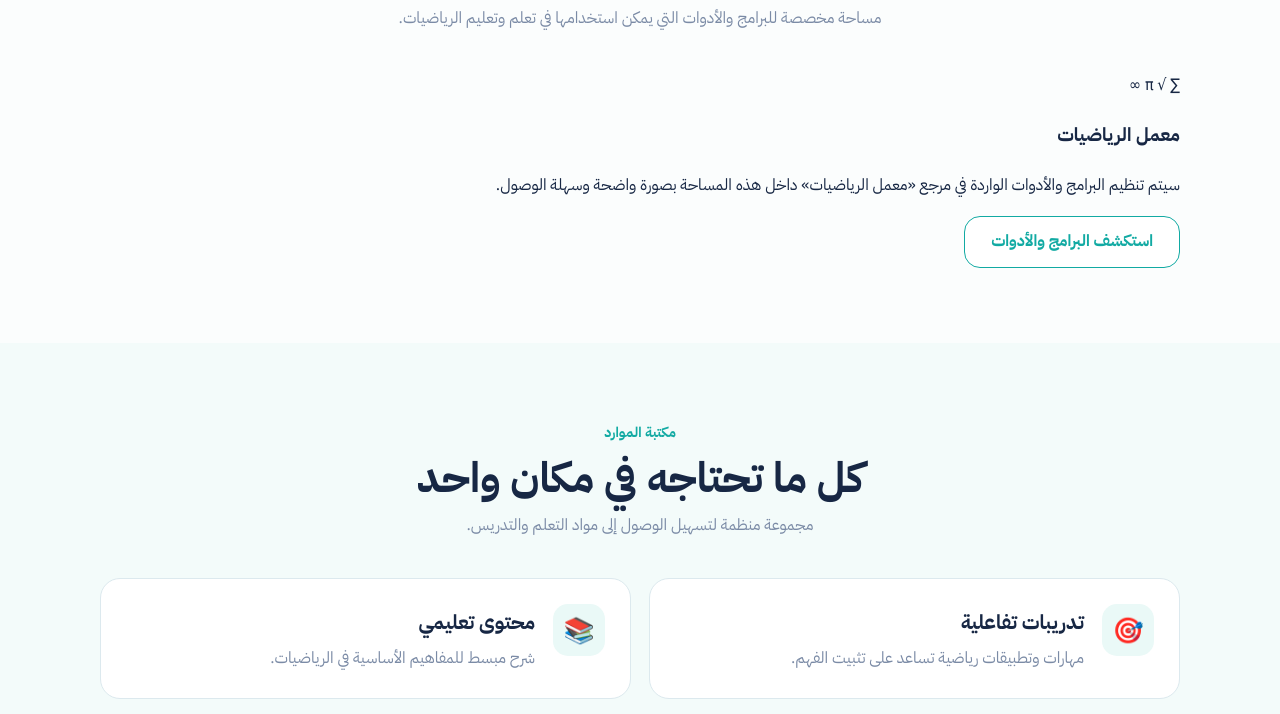
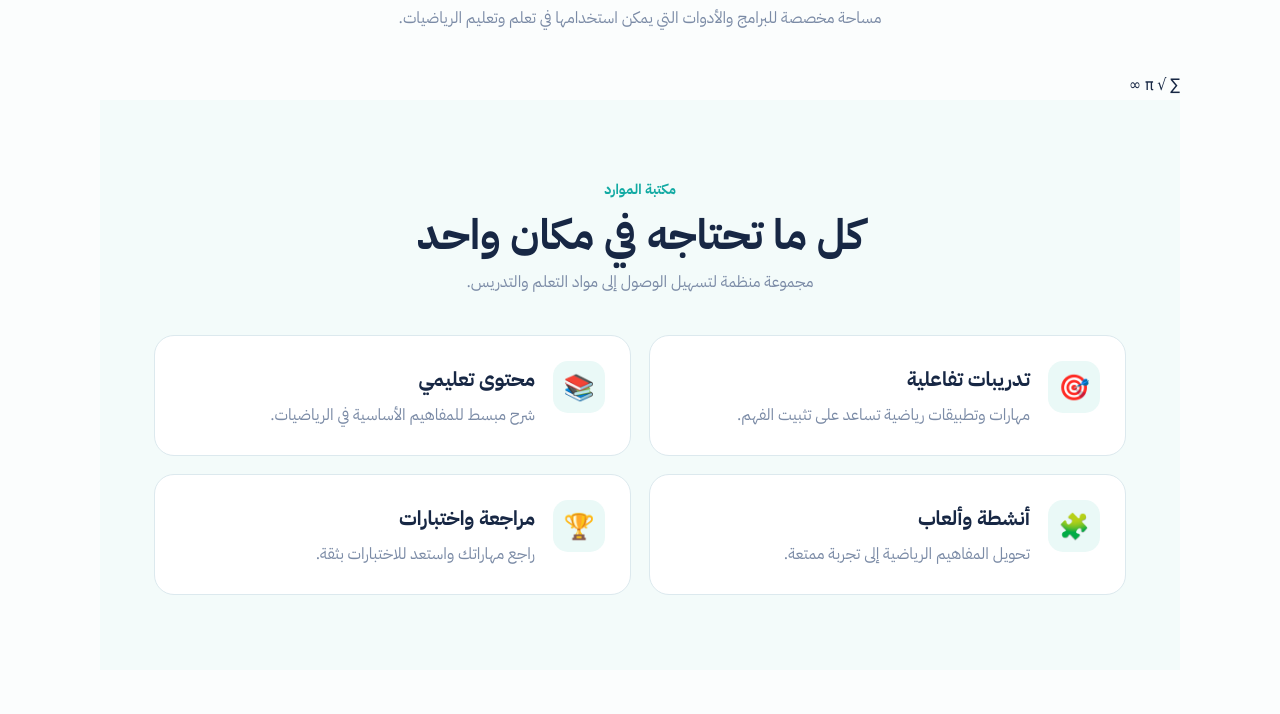
Before and after one commit to rsab29/-MathTech, a plain HTML site: page index.html in a window 1280 px wide. Shown: the part 4937-5651 px from the top of the page. Drawn offline with Linux system fonts and the light colour scheme.

Commit message:
Remove math lab section from index.html
Removed the Arabic section for the math lab from the index.html file.

```diff
--- a/index.html
+++ b/index.html
@@ -528,27 +528,6 @@
             <span>∞</span>
           </div>
 
-          <div>
-
-            <h3>معمل الرياضيات</h3>
-
-            <p>
-              سيتم تنظيم البرامج والأدوات الواردة في مرجع
-              «معمل الرياضيات» داخل هذه المساحة بصورة واضحة
-              وسهلة الوصول.
-            </p>
-
-            <a class="btn secondary" href="#">
-              استكشف البرامج والأدوات
-            </a>
-
-          </div>
-
-        </div>
-
-      </div>
-
-    </section>
 
 
     <!-- =========================
```
